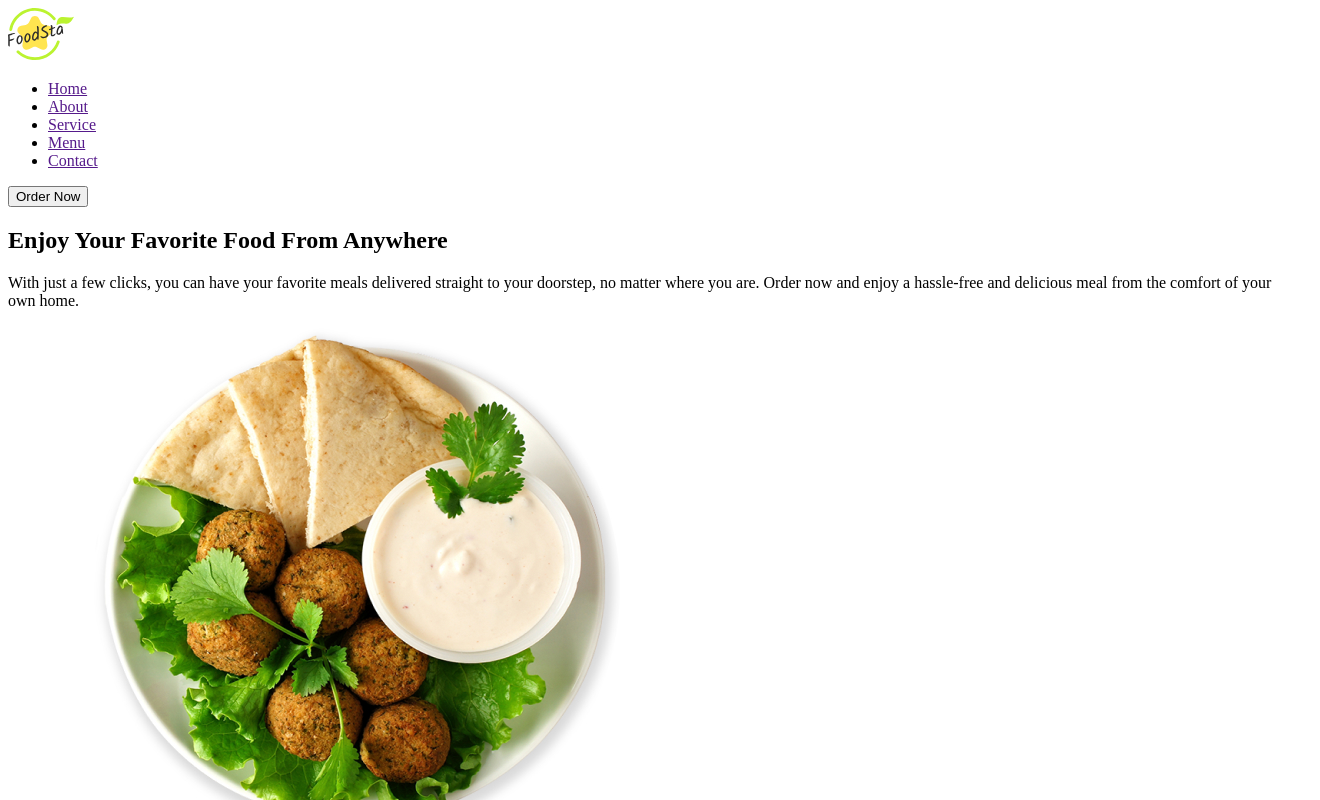
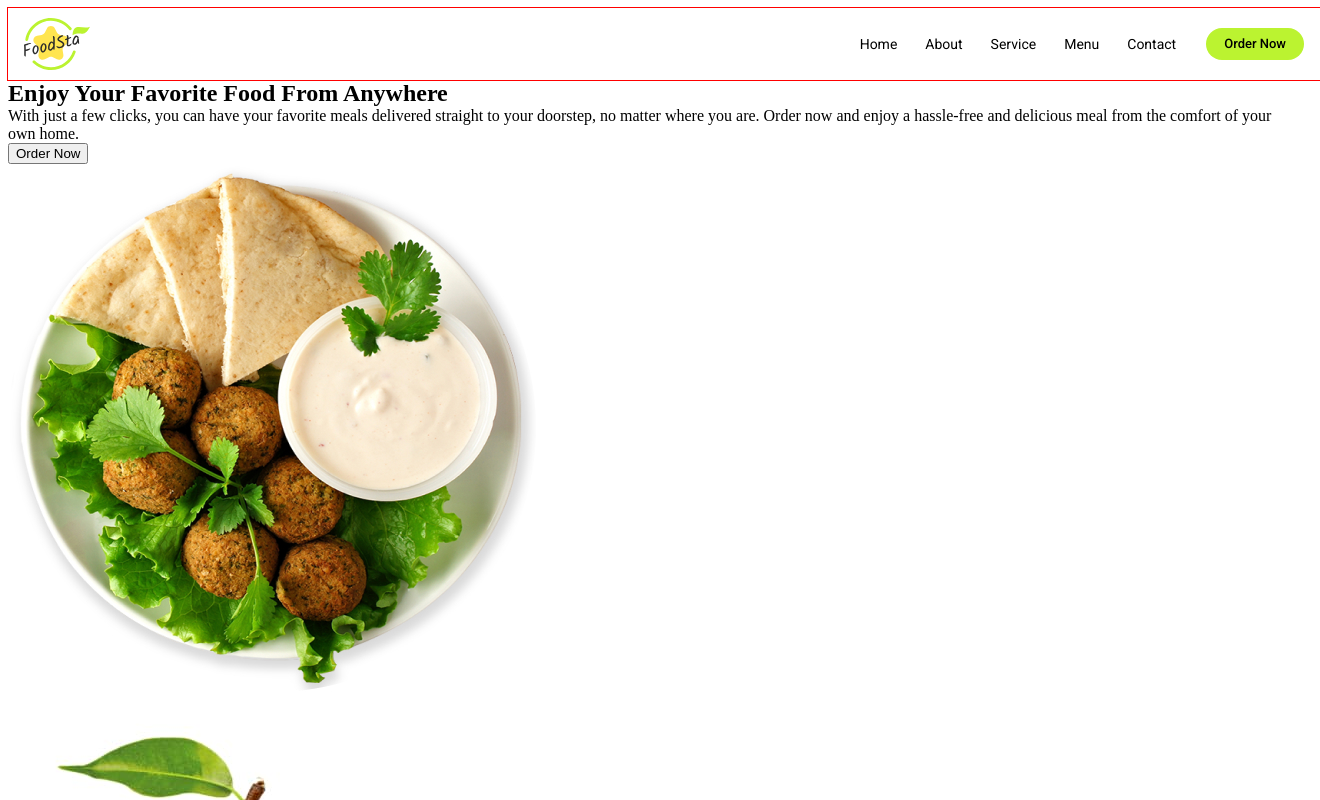
Before and after one commit to ASkypka/fson-95-grup-2, a plain HTML site: page index.html in a window 1280 px wide. Shown: the top 800 px of the page, 1320 px wide, since content can reach past the window. Drawn offline with Linux system fonts and the light colour scheme.

Commit message:
add header-style

```diff
--- /dev/null
+++ b/css/styles.css
@@ -0,0 +1,99 @@
+:root {
+  --black: #2C2C2;
+}
+
+boby {
+  font-family: "Roboto", sans-serif;
+  margin: 0;
+}
+
+img {
+  max-width: 100%;
+  height: auto;
+  display: block;
+}
+
+.list {
+  list-style: none;
+  margin: 0;
+  padding: 0;
+}
+
+.link {
+  text-decoration: none;
+}
+
+h1,
+h2,
+h3,
+h4,
+p {
+  margin: 0;
+}
+
+.container {
+  width: 1280px;
+  padding-left: 16px;
+  padding-right: 16px;
+  margin-left: auto;
+  margin-right: auto;
+  outline: 1px solid red;
+}
+
+.header-container {
+  display: flex;
+  align-items: center
+}
+
+.nav-list {
+  display: flex;
+  gap: 28px;
+}
+
+.nav-link {
+  color: var(--black);
+  font-family: Roboto;
+  font-size: 14px;
+  font-style: normal;
+  font-weight: 400;
+  line-height: normal;
+  padding-top: 28px;
+  padding-bottom: 28px;
+  display: inline-block;
+}
+
+.nav {
+  margin-left: auto;
+  margin-right: 30px;
+}
+
+.nav-link:hover,
+.nav-link:focus {
+  color: #bbf330;
+  text-decoration-line: underline;
+}
+
+.logo {
+  padding-top: 10px;
+  padding-bottom: 10px;
+}
+
+.header-button {
+  padding: 6px 18px;
+  border-radius: 30px;
+  background: var(--button-green, #bbf330);
+  color: var(--black, #2c2c2c);
+  font-family: Roboto;
+  font-size: 13px;
+  font-style: normal;
+  font-weight: 500;
+  line-height: 1.5;
+  display: block; max-width: 98px; height: 32px;
+  cursor: pointer;
+  border: none;
+}
+
+.header-button:hover,
+.header-button:focus {
+  background: #ffe450;
+}
--- a/index.html
+++ b/index.html
@@ -4,20 +4,39 @@
     <meta charset="UTF-8" />
     <meta name="viewport" content="width=device-width, initial-scale=1.0" />
     <title>Document</title>
+    <link
+      rel="modern-normalize"
+      href="https://cdnjs.cloudflare.com/ajax/libs/modern-normalize/2.0.0/modern-normalize.min.css"
+    />
+    <link rel="preconnect" href="https://fonts.googleapis.com" />
+    <link rel="preconnect" href="https://fonts.gstatic.com" crossorigin />
+    <link
+      href="https://fonts.googleapis.com/css2?family=Montserrat:wght@400;700&family=Roboto:wght@400;500;700&display=swap"
+      rel="stylesheet"
+    />
+    <link rel="stylesheet" href="./css/styles.css" />
   </head>
   <body>
-    <header>
-      <img src="./images/Vector.svg" alt="Logo" width="66" height="52" />
-      <nav>
-        <ul>
-          <li><a href="">Home</a></li>
-          <li><a href="">About</a></li>
-          <li><a href="">Service</a></li>
-          <li><a href="">Menu</a></li>
-          <li><a href="">Contact</a></li>
-        </ul>
-      </nav>
-      <button type="button">Order Now</button>
+    <header class="header">
+      <div class="container header-container">
+        <img
+          class="logo"
+          src="./images/Vector.svg"
+          alt="Logo"
+          width="66"
+          height="52"
+        />
+        <nav class="nav">
+          <ul class="list nav-list">
+            <li><a href="" class="link nav-link">Home</a></li>
+            <li><a href="" class="link nav-link">About</a></li>
+            <li><a href="" class="link nav-link">Service</a></li>
+            <li><a href="" class="link nav-link">Menu</a></li>
+            <li><a href="" class="link nav-link">Contact</a></li>
+          </ul>
+        </nav>
+        <button type="button" class="header-button">Order Now</button>
+      </div>
     </header>
     <main>
       <section>
```
Also changed, not shown: 1 other file.
